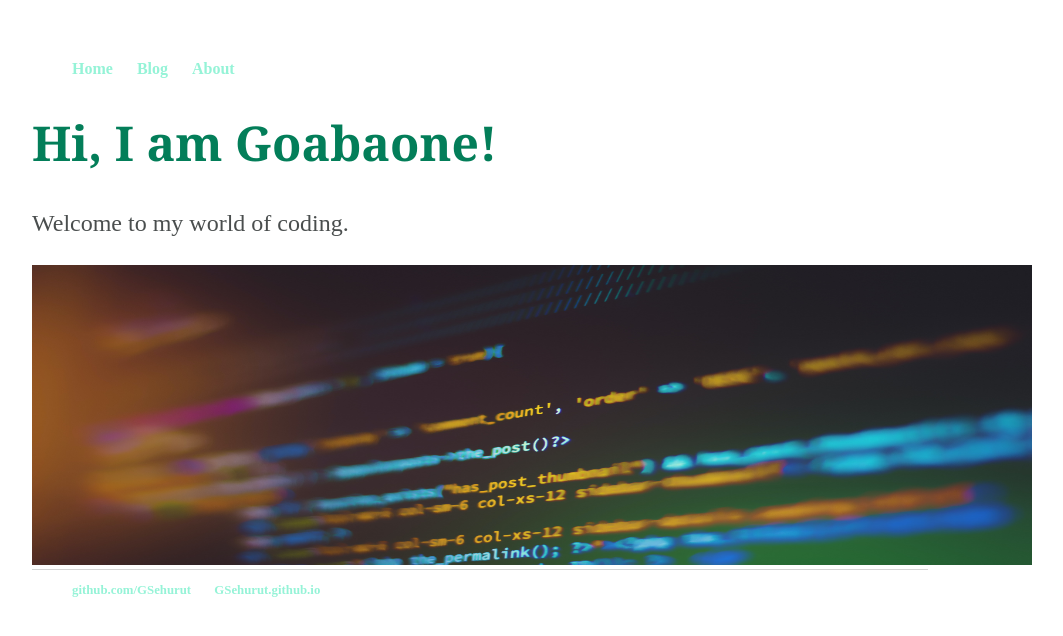
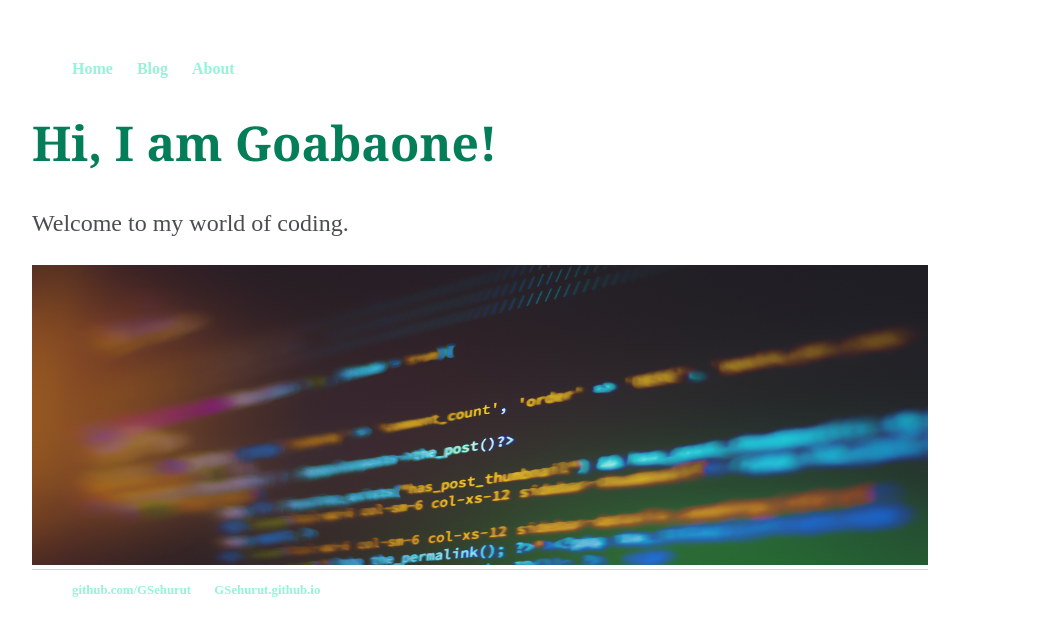
Before and after one commit to GSehurut/GSehurut.github.io, a Jekyll site: the page built from index.html, in a window 1280 px wide. Shown: the top 636 px of the page, without its empty margins (160-1223 px from the left). Built offline with Jekyll 4.4.1, drawn with Linux system fonts in a browser that asks for light colours.

Commit message:
Update index.html

```diff
--- a/index.html
+++ b/index.html
@@ -5,5 +5,5 @@ title: Web Programming
 <div class="blurb">
       <h1>Hi, I am Goabaone!</h1>
       <p>Welcome to my world of coding.</p>
-      <img src="/pictures/coding.jpg" width=1000px height=300px>
+      <img src="/pictures/coding.jpg" width=100% height=300px>
 </div>
```
